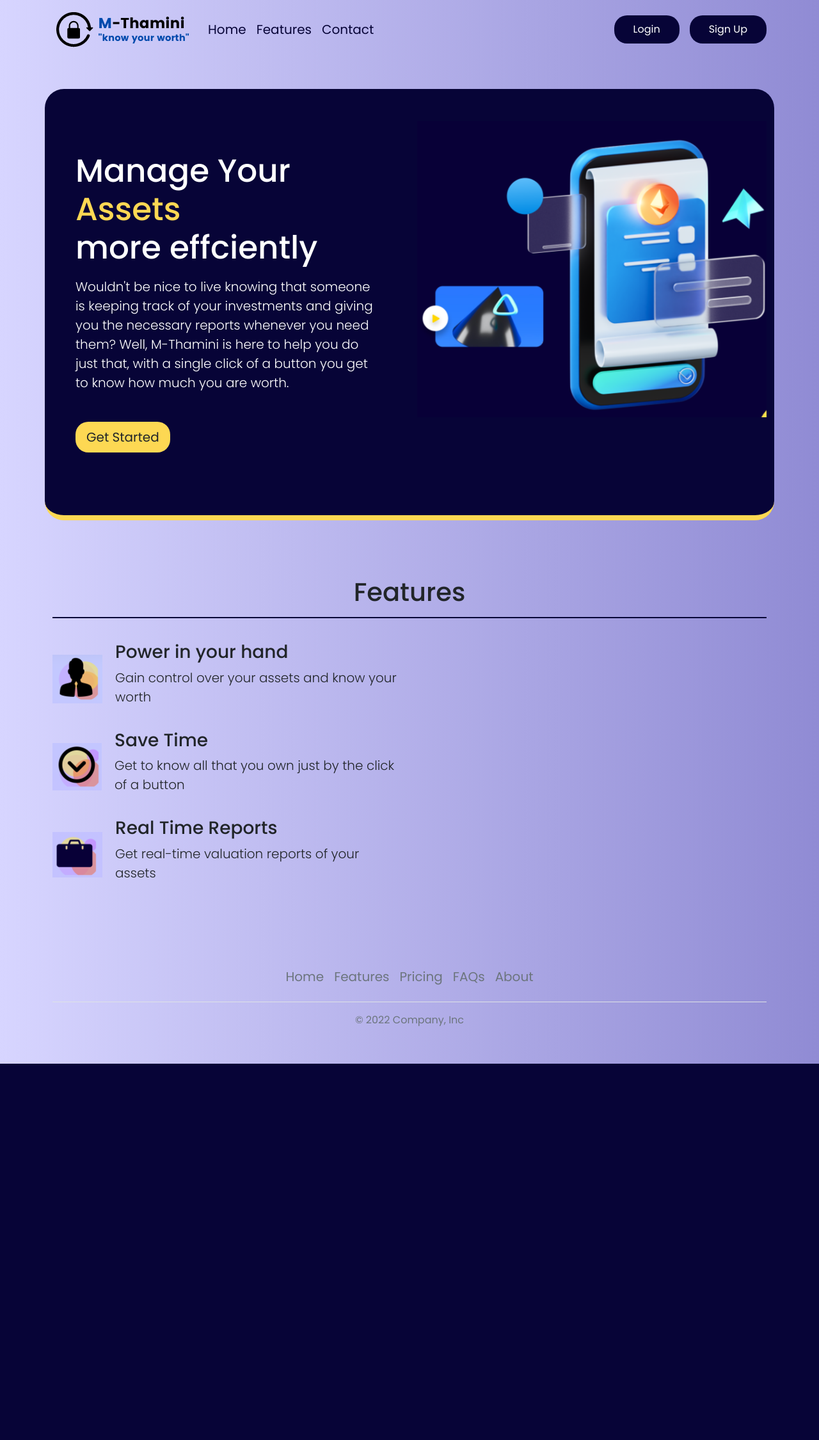
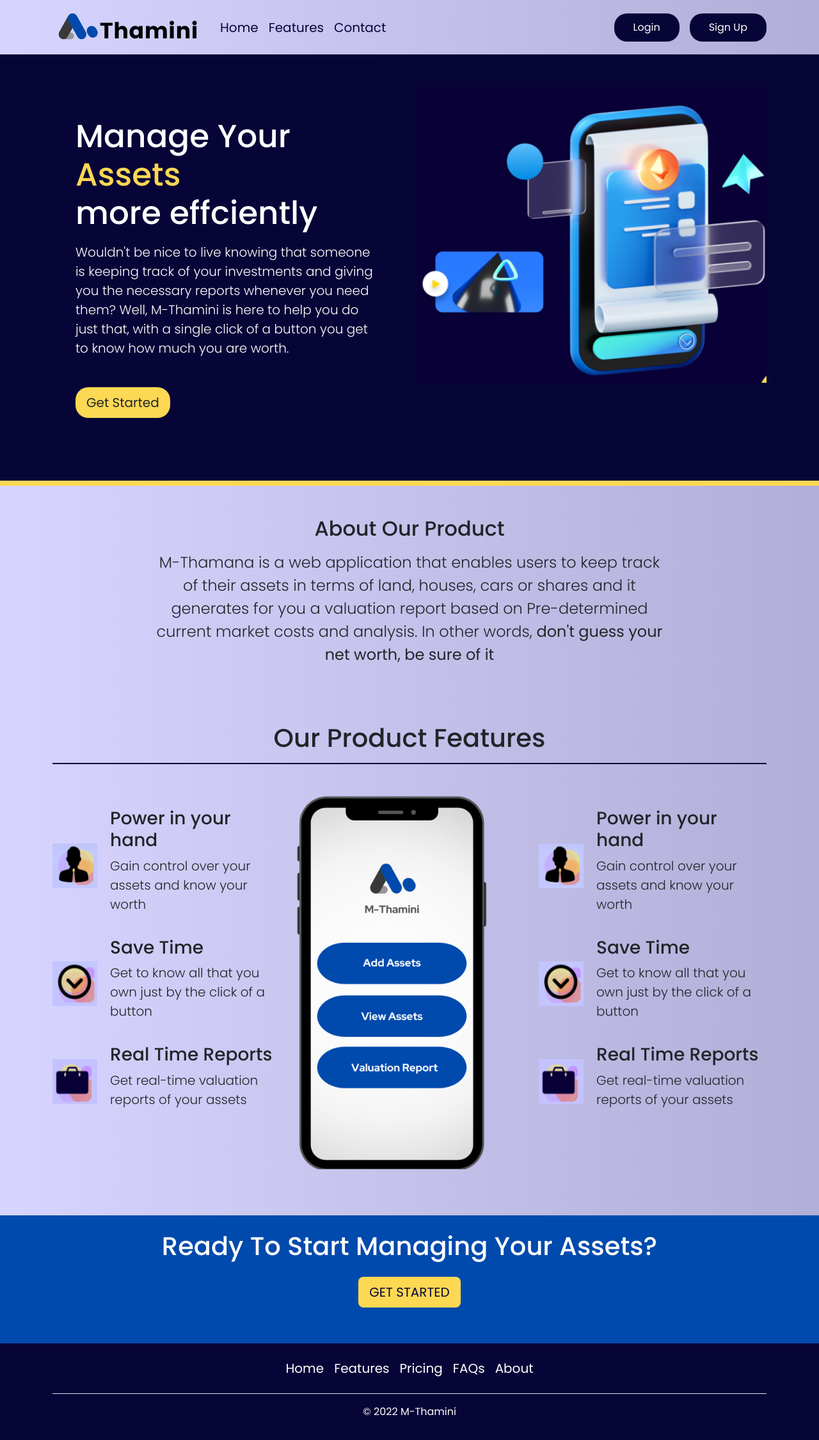
Before and after one commit to Vonmak/m-thamini, a Flask app: page / in a window 1280 px wide. Shown: the whole page at 64% size. Before the commit the page ends 1662 px from the top, so only its background shows below. Run offline with Flask 2, Linux system fonts and the light colour scheme.

Commit message:
Added features and call to action section

```diff
--- a/app/static/css/styles.css
+++ b/app/static/css/styles.css
@@ -13,8 +13,10 @@
 
 }
 
+/* #d7d5ff, #908bd4, */
+
 body {
-      background-image: linear-gradient(to right, #d7d5ff, #908bd4);
+      background-image: linear-gradient(to right, #d7d5ff, #b1aed7 );
       font-family: 'Poppins', sans-serif;
 }
 
@@ -27,7 +29,7 @@
 }
 
 .nav-btn:hover {
-      background-color: #333;
+      background-color: #004aad;
       color: #fff;
 }
 
@@ -42,7 +44,7 @@
       background-color: var(--heroColor);
       max-height: 100%;
       /* height: 70vh; */
-      border-radius: 30px;
+      /* border-radius: 30px; */
       border-bottom: 8px solid var(--secondaryColor);
       display: flex;
       justify-content: space-between;
@@ -82,3 +84,41 @@
       margin-top: 20px;
       margin-bottom: 20px;
 }
+
+.feature-card img {
+      width: 70px;
+      height: 70px;
+}
+
+.feature-app {
+      max-width: 300px;
+}
+
+/* CALL TO ACTION */
+.action {
+      height: 200px;
+      display: block;
+      justify-content: center;
+      align-items: center;
+      color: #fff;
+      background-color: #004aad;
+}
+
+.cta-btn {
+      background-color: #fdd853;
+      color: #070437;
+}
+
+/* FOOTER SECTION */
+.footer {
+      background-color: var(--heroColor);
+      color: #fff;
+}
+
+.footer-wrapper .nav-link{
+      color: #fff;
+}
+
+.copyright {
+      color: #fff;
+}
--- a/app/templates/base.html
+++ b/app/templates/base.html
@@ -26,7 +26,8 @@
     <!-- HEADER END -->
 
     <!-- HERO SECTION -->
-    {% include "hero.html" %} {% block content %} {% endblock %}
+    {% include "hero.html" %}
+    <div>{% block content %} {% endblock %}</div>
 
     <!-- FOOTER SECTION -->
     {% include "footer.html" %}
--- a/app/templates/features.html
+++ b/app/templates/features.html
@@ -1,8 +1,54 @@
 <section class="features py-4">
   <div class="container">
-    <h2 class="text-center my-3 fs-1 feature-heading">Features</h2>
-    <div class="row row-cols-lg-2 row-cols-md-2 row-cols-sm-1">
-      <div class="col-md-6">
+    <h2 class="text-center my-3 fs-1 feature-heading">Our Product Features</h2>
+    <div class="row row-cols-lg-3 row-cols-md-3 row-cols-sm-1 my-5">
+      <div class="col-md-3">
+        <div class="feature-card">
+          <img
+            src="{{url_for('static', filename='images/feature1.png')}}"
+            alt=""
+            class="feature-img"
+          />
+          <div class="feature-body">
+            <h3 class="feature-title">Power in your hand</h3>
+            <p class="lead">
+              Gain control over your assets and know your worth
+            </p>
+          </div>
+        </div>
+        <div class="feature-card">
+          <img
+            src="{{url_for('static', filename='images/feature2.png')}}"
+            alt=""
+            class="feature-img"
+          />
+          <div class="feature-body">
+            <h3 class="feature-title">Save Time</h3>
+            <p class="lead">
+              Get to know all that you own just by the click of a button
+            </p>
+          </div>
+        </div>
+        <div class="feature-card">
+          <img
+            src="{{url_for('static', filename='images/feature3.png')}}"
+            alt=""
+            class="feature-img"
+          />
+          <div class="feature-body">
+            <h3 class="feature-title">Real Time Reports</h3>
+            <p class="lead">Get real-time valuation reports of your assets</p>
+          </div>
+        </div>
+      </div>
+      <div class="col-md-3">
+        <img
+          class="img-fluid feature-app"
+          src="{{url_for('static', filename='images/app.png')}}"
+          alt=""
+        />
+      </div>
+      <div class="col-md-5">
         <div class="feature-card">
           <img
             src="{{url_for('static', filename='images/feature1.png')}}"
--- a/app/templates/footer.html
+++ b/app/templates/footer.html
@@ -1,22 +1,22 @@
-<div class="container">
-  <footer class="py-3 my-4">
+<footer class="py-3 footer">
+  <div class="container footer-wrapper">
     <ul class="nav justify-content-center border-bottom pb-3 mb-3">
       <li class="nav-item">
-        <a href="#" class="nav-link px-2 text-muted">Home</a>
+        <a href="#" class="nav-link px-2">Home</a>
       </li>
       <li class="nav-item">
-        <a href="#" class="nav-link px-2 text-muted">Features</a>
+        <a href="#" class="nav-link px-2">Features</a>
       </li>
       <li class="nav-item">
-        <a href="#" class="nav-link px-2 text-muted">Pricing</a>
+        <a href="#" class="nav-link px-2">Pricing</a>
       </li>
       <li class="nav-item">
-        <a href="#" class="nav-link px-2 text-muted">FAQs</a>
+        <a href="#" class="nav-link px-2">FAQs</a>
       </li>
       <li class="nav-item">
-        <a href="#" class="nav-link px-2 text-muted">About</a>
+        <a href="#" class="nav-link px-2">About</a>
       </li>
     </ul>
-    <p class="text-center text-muted">&copy; 2022 Company, Inc</p>
-  </footer>
-</div>
+    <p class="text-center copyright">&copy; 2022 M-Thamini</p>
+  </div>
+</footer>
--- a/app/templates/header.html
+++ b/app/templates/header.html
@@ -2,7 +2,7 @@
   <div class="container">
     <a class="navbar-brand" href="#">
       <img
-        src="{{url_for('static', filename='images/logo/logo.png')}}"
+        src="{{url_for('static', filename='images/logo/logo-dark.png')}}"
         alt=""
       />
     </a>
--- a/app/templates/hero.html
+++ b/app/templates/hero.html
@@ -1,5 +1,5 @@
-<section class="hero my-5">
-  <div class="container hero-wrapper">
+<section class="hero">
+  <div class="container-fluid hero-wrapper">
     <div class="container">
       <div
         class="row row-cols-lg-2 row-cols-md-1 row-cols-sm-1 row-cols-sm-mx-2"
--- a/app/templates/index.html
+++ b/app/templates/index.html
@@ -1,3 +1,16 @@
 {% extends "base.html" %} {% block content %}
-<div class="my-5">{% include "features.html" %}</div>
+<div class="into-message text-center my-5">
+  <h2>About Our Product</h2>
+  <p class="lead mx-auto fs-4 mt-3" style="max-width: 800px">
+    M-Thamana is a web application that enables users to keep track of their
+    assets in terms of land, houses, cars or shares and it generates for you a
+    valuation report based on Pre-determined current market costs and analysis.
+    In other words, <strong>don't guess your net worth, be sure of it</strong>
+  </p>
+</div>
+<div>{% include "features.html" %}</div>
+<section class="action p-4 text-center">
+  <h2 class="fs-1">Ready To Start Managing Your Assets?</h2>
+  <button class="btn btn-lg cta-btn mt-3" type="button">GET STARTED</button>
+</section>
 {% endblock %}
```
Also changed, not shown: app/auth/views.py (+8 -0 lines), app/static/images/app.png (added), app/static/images/features.png (deleted), app/static/images/logo/logo-dark.png (added), app/static/images/logo/logo-white.png (added), app/static/images/screenshot.png (added), app/templates/register.html (added).
